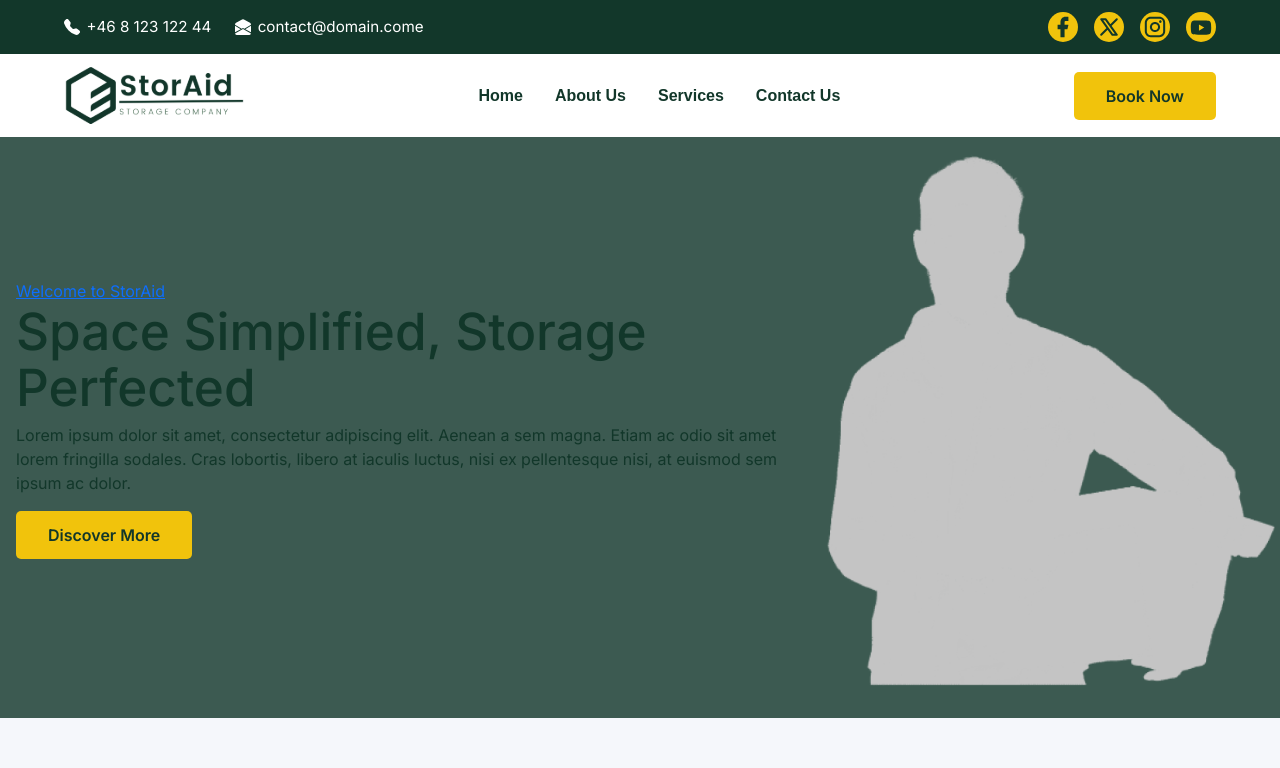
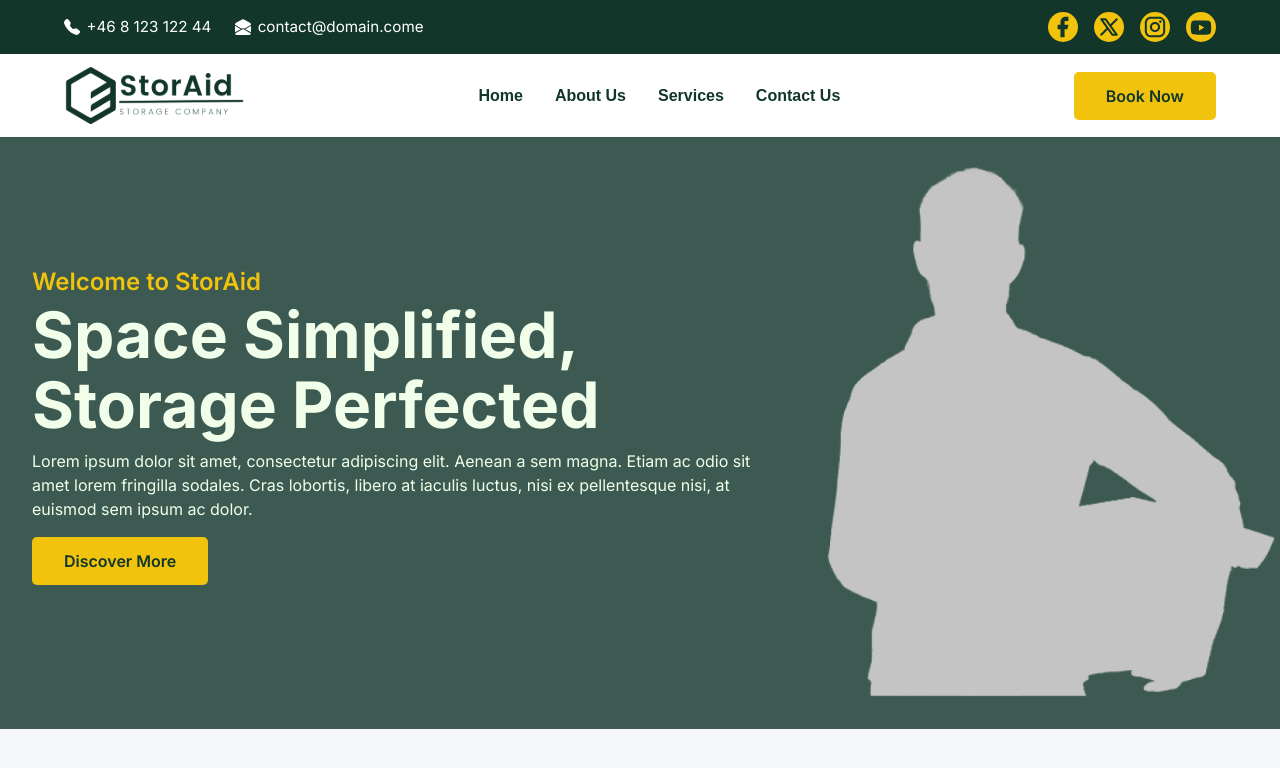
Before and after one commit to Simon-creates/Javascript, a React (Vite) app in the folder my-app/: page / in a window 1280 px wide. Shown: the top 768 px of the page. Built offline with nearby package versions, Linux system fonts and the light colour scheme.

Commit message:
13th commit. Hero-sektion-klar

```diff
--- a/my-app/src/components/Hero.css
+++ b/my-app/src/components/Hero.css
@@ -1,16 +1,32 @@
 .hero-wrapper {
     display: flex;
-    align-items: center;
+    justify-content: center;
     width: 100%;
     background-color: #12372acf;
     padding: 2rem 0;
+    box-sizing: border-box;
 }
 
 .hero-container {
-    max-width: 1000px;
-    margin: 0 auto;
-    padding: 1rem;
+    max-width: 900px;
+    padding: 7rem 2rem;
     box-sizing: border-box;
+}
+
+.link-welcome a{
+    text-decoration: none;
+    color: #F1C30C !important;
+    font-family: "Inter", sans-serif;
+    font-weight: 600;
+    font-size: 1.5rem;
+    transition: color 0.3s ease, transform 0.2s ease;
+}
+.hero-content {
+    color: #F1FFEA
+}
+.hero-content h1 {
+    font-size: 4rem;
+    font-weight: 700;
 }
 .discover-button button{
     background-color: #F1C30C;
@@ -25,3 +41,10 @@
   background-color: var(--secondary-color, #436850b8);
   transform: translateY(-2px);
 }
+.hero-image {
+    display: block;
+    height: auto;
+    object-fit: contain;
+    align-self: flex-end;
+    margin: 0;
+}
--- a/my-app/src/components/Hero.jsx
+++ b/my-app/src/components/Hero.jsx
@@ -8,9 +8,13 @@ export default function Hero() {
   return (
     <section className="hero-wrapper">
       <div className="hero-container">
-        <Link to="/">Welcome to StorAid</Link> {" "}
-        <h1>Space Simplified, Storage Perfected</h1>
-        <p>Lorem ipsum dolor sit amet, consectetur adipiscing elit. Aenean a sem magna. Etiam ac odio sit amet lorem fringilla sodales. Cras lobortis, libero at iaculis luctus, nisi ex pellentesque nisi, at euismod sem ipsum ac dolor.</p>
+        <div className="link-welcome">
+          <Link to="/">Welcome to StorAid</Link> {" "}
+        </div>
+        <div className="hero-content">
+          <h1>Space Simplified, <br/> Storage Perfected</h1>
+          <p>Lorem ipsum dolor sit amet, consectetur adipiscing elit. Aenean a sem magna. Etiam ac odio sit amet lorem fringilla sodales. Cras lobortis, libero at iaculis luctus, nisi ex pellentesque nisi, at euismod sem ipsum ac dolor.</p>
+        </div>
         <div className="discover-button">
           <button>Discover More</button>
         </div>
--- a/my-app/src/components/Navbar.css
+++ b/my-app/src/components/Navbar.css
@@ -58,7 +58,7 @@
 }
 
 .pages a:hover {
-    color: var(--accent-color, #436850b8);
+    color: var(--accent-color, #F1C30C);
     transform: translateY(-1px);
 }
 
@@ -77,6 +77,7 @@
     font-weight: 600;
 }
 .book-button button:hover {
-  background-color: var(--secondary-color, #436850b8);
-  transform: translateY(-2px);
+    background-color: var(--secondary-color, #12372A);
+    transform: translateY(-2px);
+    color: var(--accent-color, #F1C30C);
 }
```
